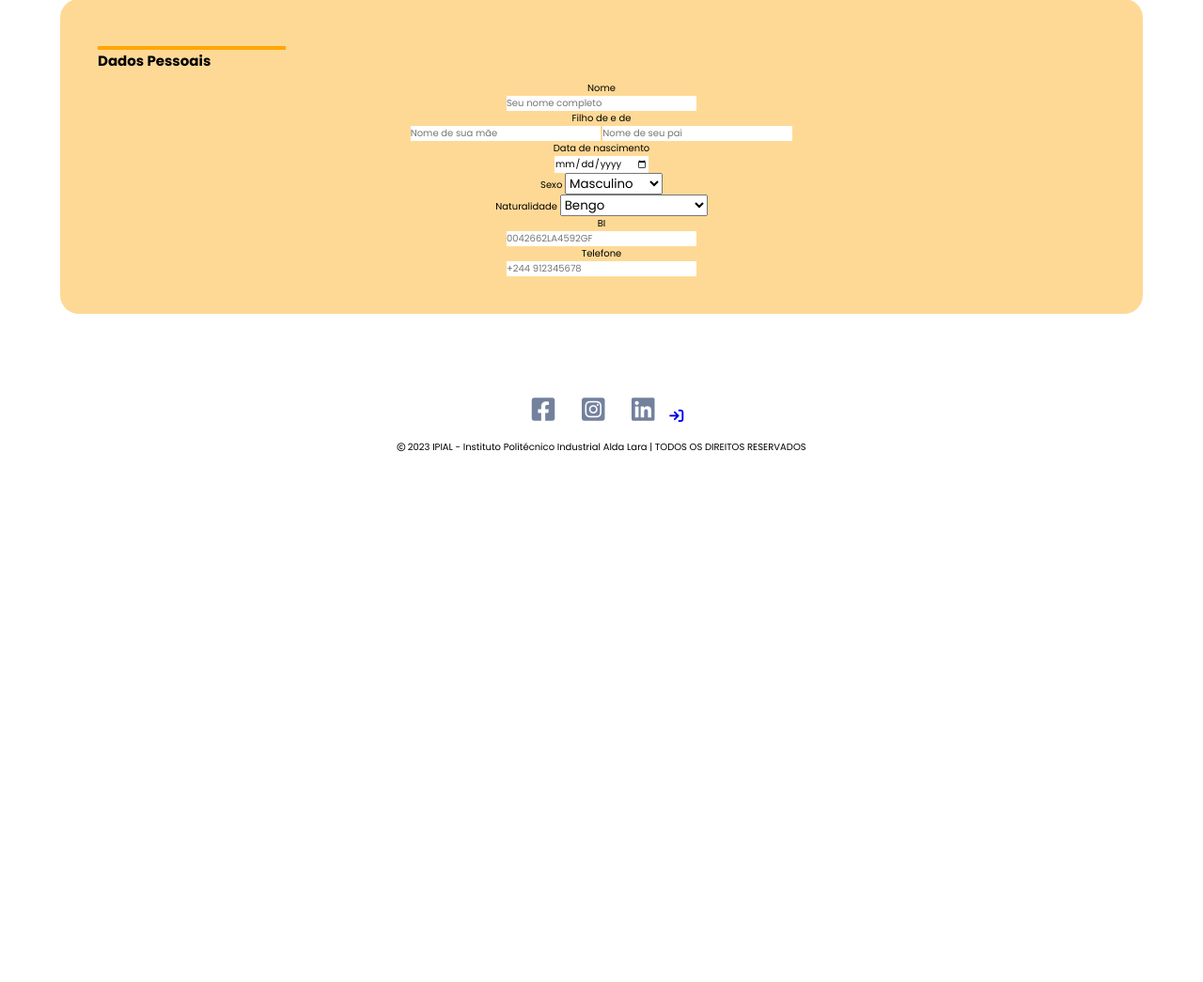
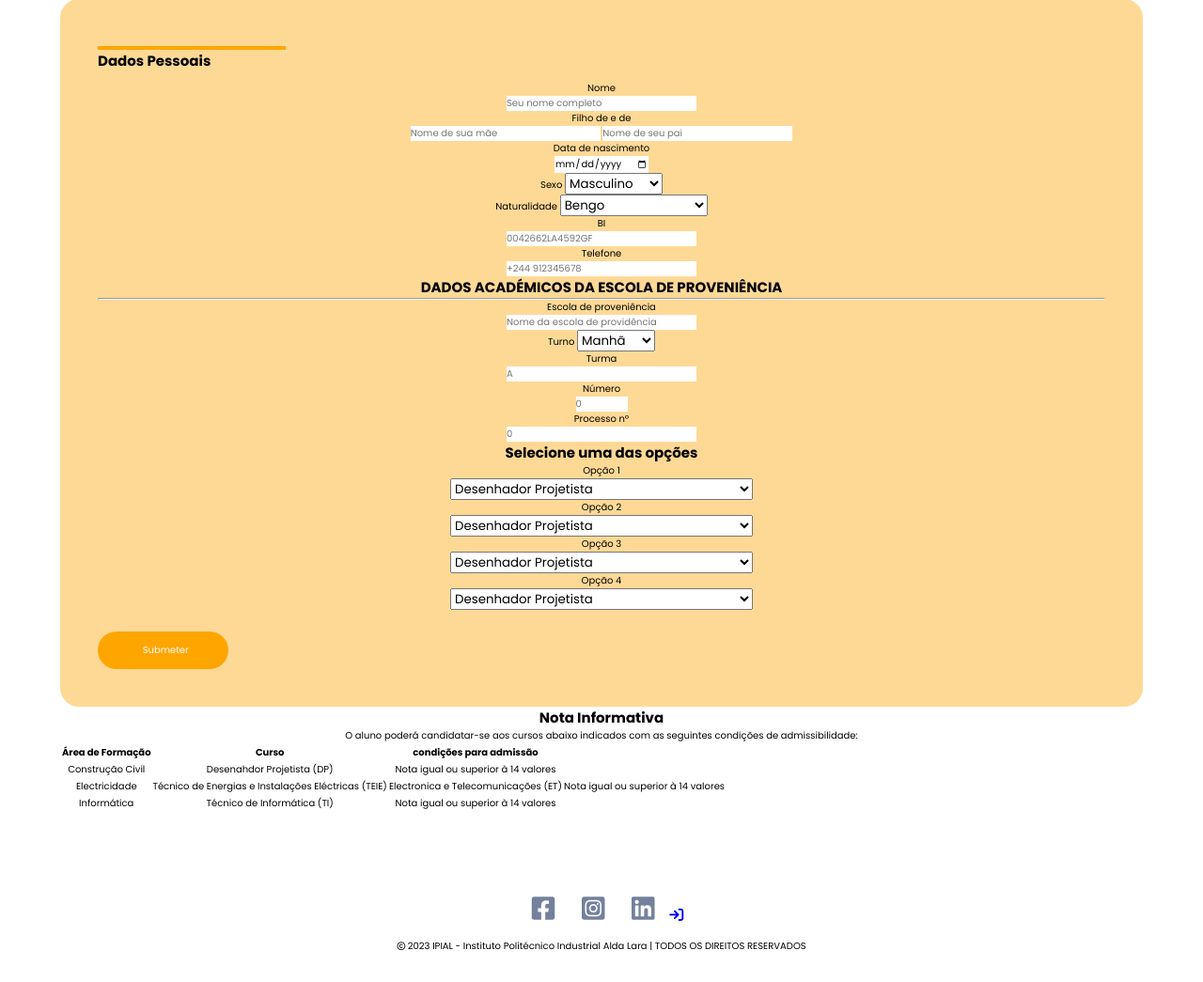
Before and after one commit to Aceltino/WEBSITE_IPIAL, a PHP site: page /src/View/inscricao.html in a window 1280 px wide. Shown: the part 513-1558 px from the top of the page at 94% size. Before the commit the page ends 993 px from the top, so only its background shows below. Run offline with PHP 8.4, Linux system fonts and the light colour scheme.

Commit message:
Alter in the morning

```diff
--- a/src/View/inscricao.html
+++ b/src/View/inscricao.html
@@ -127,12 +127,126 @@
                             <input type="text" id="tel" placeholder="+244 912345678" required>
                         </div>
 
+                        <h2>DADOS ACADÉMICOS DA ESCOLA DE PROVENIÊNCIA</h2>
+                        <hr>
+
+                        <div>
+                            <label for="escola">Escola de proveniência</label></br>
+                            <input type="text" id="escola" placeholder="Nome da escola de providência" required >
+                        </div>
+
+                        <div>
+                            <label for="sexo">Turno</label>
+                            <select name="turno" id="turno">
+                                <optgroup label="Selecione o turno">
+                                    <option value="manha">Manhã</option>
+                                    <option value="tarde">Tarde</option>
+                                    <option value="noite">Noite</option>
+                                </optgroup>
+                            </select>
+                        </div>
+
+                        <div>
+                            <label for="turma">Turma</label></br>
+                            <input type="text" id="turma" minlength="1" maxlength="5" placeholder="A" required>
+                        </div>
+
+                        <div>
+                            <label for="numero">Número</label></br>
+                            <input type="number" id="numero" min="1" max="80" placeholder="0" required>
+                        </div>
+
+                        <div>
+                            <label for="processo">Processo nº</label></br>
+                            <input type="number" id="processo" placeholder="0" required>
+                        </div>
+
+                        <h2>Selecione uma das opções</h2>
+                        <div>
+                            <label for="opcao1">Opção 1</label></br>
+                            <select name="opcao1" id="opcao1">
+                                <optgroup label="Cursos Disponíveis">
+                                    <option value="desenhador">Desenhador Projetista</option>
+                                    <option value="eletronica">Electrónica e Telecomunicações</option>
+                                    <option value="electricidade">Técnico de Energia e Instalações Eléctricas</option>
+                                    <option value="informatica">Técnico de Informática</option>
+                                </optgroup>
+                            </select>
+                        </div>
+
+                        <div>
+                            <label for="opcao2">Opção 2</label></br>
+                            <select name="opcao2" id="opcao2">
+                                <optgroup label="Cursos Disponíveis">
+                                    <option value="desenhador">Desenhador Projetista</option>
+                                    <option value="eletronica">Electrónica e Telecomunicações</option>
+                                    <option value="electricidade">Técnico de Energia e Instalações Eléctricas</option>
+                                    <option value="informatica">Técnico de Informática</option>
+                                </optgroup>
+                            </select>
+                        </div>
+
+                        <div>
+                            <label for="opcao3">Opção 3</label></br>
+                            <select name="opcao3" id="opcao3">
+                                <optgroup label="Cursos Disponíveis">
+                                    <option value="desenhador">Desenhador Projetista</option>
+                                    <option value="eletronica">Electrónica e Telecomunicações</option>
+                                    <option value="electricidade">Técnico de Energia e Instalações Eléctricas</option>
+                                    <option value="informatica">Técnico de Informática</option>
+                                </optgroup>
+                            </select>
+                        </div>
+
+                        <div>
+                            <label for="opcao4">Opção 4</label></br>
+                            <select name="opcao4" id="opcao4">
+                                <optgroup label="Cursos Disponíveis">
+                                    <option value="desenhador">Desenhador Projetista</option>
+                                    <option value="eletronica">Electrónica e Telecomunicações</option>
+                                    <option value="electricidade">Técnico de Energia e Instalações Eléctricas</option>
+                                    <option value="informatica">Técnico de Informática</option>
+                                </optgroup>
+                            </select>
+                        </div>
+
+                        <div class="col-btn">
+                            <button type="submit">Submeter</button>
+                        </div>
+
                     </section>
+                </form>
+            </article>
+            <h2>Nota Informativa</h2>
+            <p>O aluno poderá candidatar-se aos cursos abaixo indicados com as seguintes condições de admissibilidade:</p>
+
+            <table>
+                <tr>
+                    <th>Área de Formação</th>
+                    <th>Curso</th>
+                    <th>condições para admissão</th>
+                </tr>
+
+                <tr>
+                    <td>Construção Civil</td>
+                    <td>Desenahdor Projetista (DP)</td>
+                    <td>Nota igual ou superior à 14 valores</td>
+                </tr>
 
 
+                <tr>
+                    <td>Electricidade</td>
+                    <td>Técnico de Energias e Instalações Eléctricas (TEIE)</td>
+                    <td>Electronica e Telecomunicações (ET)</td>
+                    <td>Nota igual ou superior à 14 valores</td>
+                </tr>
 
-                </form>
-            </article>
+                <tr>
+                    <td>Informática</td>
+                    <td>Técnico de Informática (TI)</td>
+                    <td>Nota igual ou superior à 14 valores</td>
+                </tr>
+            </table>
         </section>
 
     </main>
--- a/src/public/css/main.css
+++ b/src/public/css/main.css
@@ -205,6 +205,8 @@ nav .fa-solid{
 hr.linha-horizontal{
     margin:auto;
     width:25%;
+    background-color: #06338A;
+    height: 3px;
     margin-bottom: 10px;
 }
 
```
